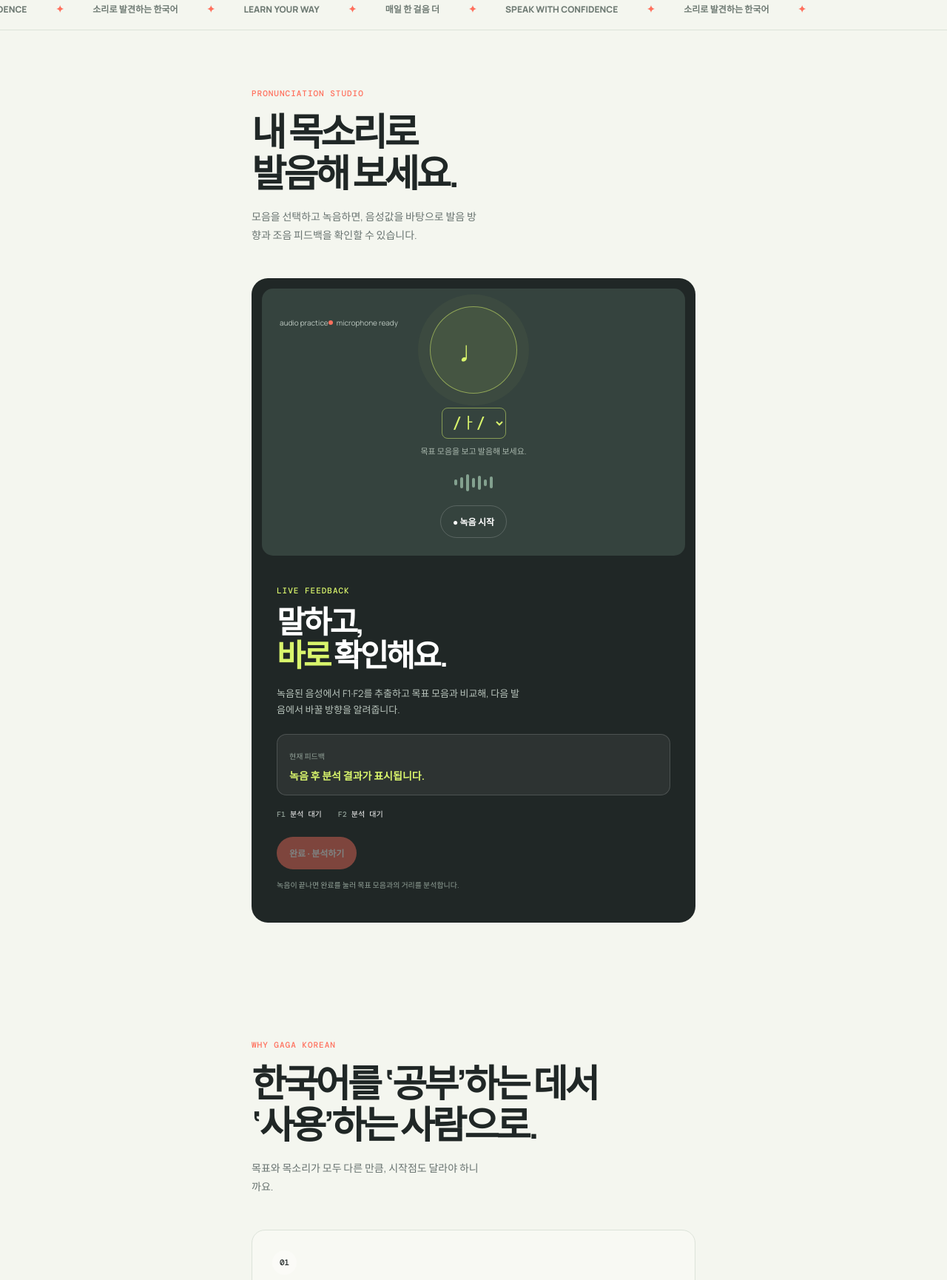
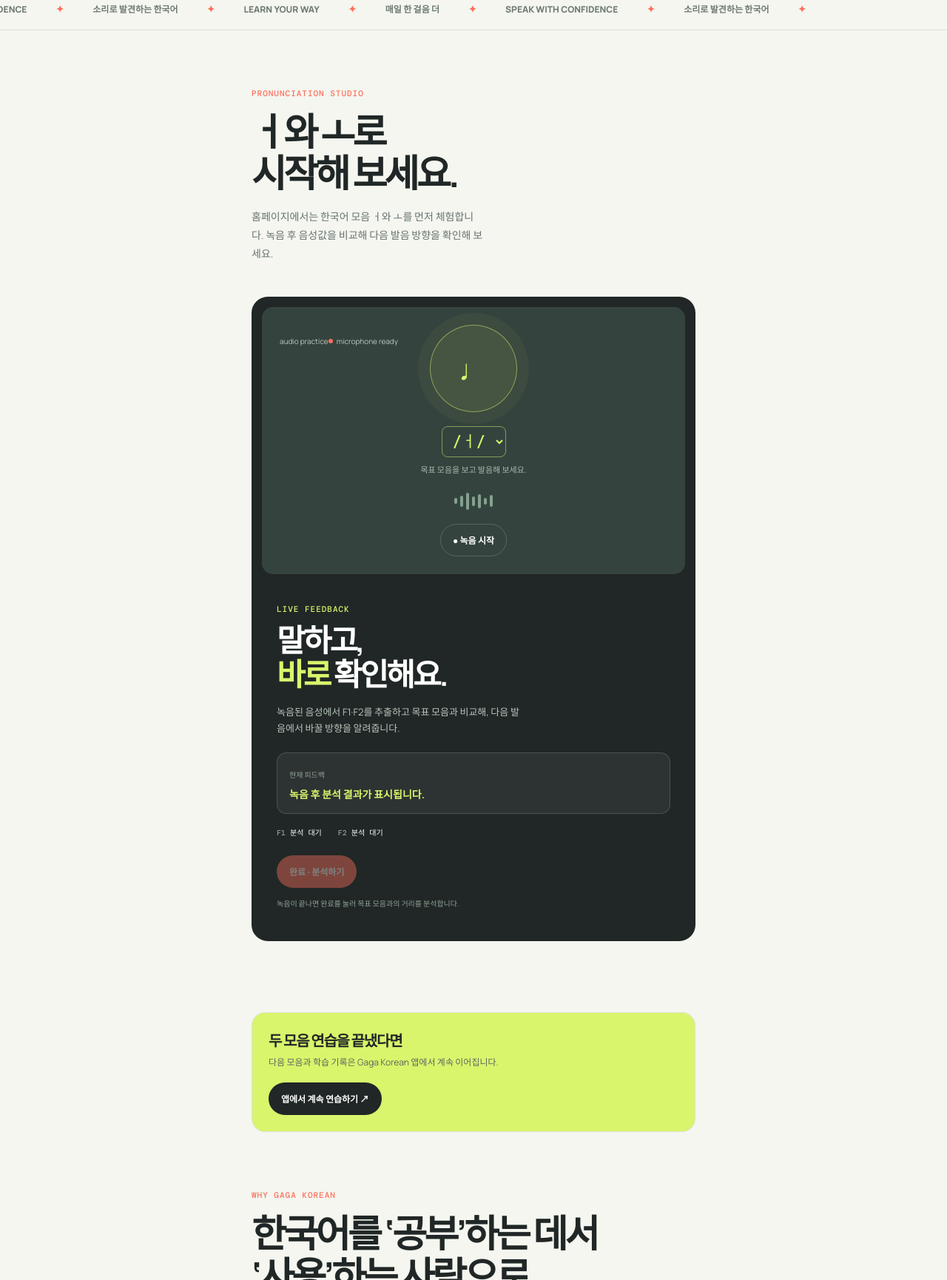
Before and after one commit to ness-96/gaga, a plain HTML site: page index.html in a window 1280 px wide. Shown: the part 1208-2938 px from the top of the page at 74% size. Drawn offline with nearby package versions, Linux system fonts and the light colour scheme.

Commit message:
Limit homepage vowel demo to eo and o

```diff
--- a/index.html
+++ b/index.html
@@ -142,6 +142,10 @@
     .record-button:disabled { cursor: not-allowed; opacity: .42; }
     .record-button.ready { opacity: 1; }
     .practice-note { margin-top: 13px; color: #91a097; font-size: 10px; }
+    .app-next { display: flex; align-items: center; justify-content: space-between; gap: 24px; margin-top: 16px; padding: 26px 30px; border: 1px solid var(--line); border-radius: 18px; background: var(--lime); }
+    .app-next h3 { margin: 0 0 6px; font-size: 20px; letter-spacing: -.06em; }
+    .app-next p { margin: 0; color: #596860; font-size: 12px; line-height: 1.6; }
+    .app-next button { flex: 0 0 auto; padding: 13px 17px; border: 0; border-radius: 999px; background: var(--ink); color: #fff; font-size: 12px; font-weight: 800; }
     .marquee { overflow: hidden; border-top: 1px solid var(--line); border-bottom: 1px solid var(--line); }
     .marquee-inner { display: flex; gap: 39px; width: max-content; padding: 19px 0; color: #6f7b74; animation: slide 26s linear infinite; }
     .marquee-item { display: flex; align-items: center; gap: 39px; font-size: 12px; font-weight: 800; }
@@ -223,6 +227,8 @@
       .speaker-card { left: 0; width: 275px; }
       .speaker-visual { height: 157px; }
       .speaker-card .speaker-feedback { font-size: 10px; }
+      .app-next { display: block; padding: 22px; }
+      .app-next button { margin-top: 18px; }
     }
     @media (max-width: 420px) {
       .hero-cta { align-items: flex-start; flex-direction: column; }
@@ -295,21 +301,17 @@
       <div class="section-head">
         <div>
           <div class="section-kicker mono">pronunciation studio</div>
-          <h2>내 목소리로<br />발음해 보세요.</h2>
+          <h2>ㅓ와 ㅗ로<br />시작해 보세요.</h2>
         </div>
-        <p class="section-desc">모음을 선택하고 녹음하면, 음성값을 바탕으로 발음 방향과 조음 피드백을 확인할 수 있습니다.</p>
+        <p class="section-desc">홈페이지에서는 한국어 모음 ㅓ와 ㅗ를 먼저 체험합니다. 녹음 후 음성값을 비교해 다음 발음 방향을 확인해 보세요.</p>
       </div>
       <div class="practice-shell">
         <div class="practice-audio">
           <div class="practice-audio-head"><span>audio practice</span><span class="live-dot"><i></i> microphone ready</span></div>
           <div class="mic-orb" id="micOrb">♩</div>
           <select class="vowel-select" id="vowelSelect" aria-label="목표 모음 선택">
-            <option value="ㅏ">/ㅏ/</option>
             <option value="ㅓ">/ㅓ/</option>
             <option value="ㅗ">/ㅗ/</option>
-            <option value="ㅜ">/ㅜ/</option>
-            <option value="ㅡ">/ㅡ/</option>
-            <option value="ㅣ">/ㅣ/</option>
           </select>
           <div class="audio-hint" id="audioHint">목표 모음을 보고 발음해 보세요.</div>
           <div class="audio-wave" id="audioWave"><i></i><i></i><i></i><i></i><i></i><i></i><i></i></div>
@@ -327,6 +329,13 @@
         </div>
       </div>
     </section>
+    <div class="wrap app-next" id="appNext">
+      <div>
+        <h3>두 모음 연습을 끝냈다면</h3>
+        <p>다음 모음과 학습 기록은 Gaga Korean 앱에서 계속 이어집니다.</p>
+      </div>
+      <button id="appButton">앱에서 계속 연습하기 ↗</button>
+    </div>
 
     <section class="wrap section" id="program">
       <div class="section-head"><div><div class="section-kicker mono" data-i18n="programKicker">Why Gaga Korean</div><h2 data-i18n="programTitle">한국어를 ‘공부’하는 데서<br />‘사용’하는 사람으로.</h2></div><p class="section-desc" data-i18n="programDesc">목표와 목소리가 모두 다른 만큼, 시작점도 달라야 하니까요.</p></div>
@@ -407,12 +416,8 @@
     const audioHint = document.getElementById('audioHint');
     const vowelSelect = document.getElementById('vowelSelect');
     const targetVowels = {
-      'ㅏ': { f1: 700, f2: 1200 },
       'ㅓ': { f1: 600, f2: 1000 },
-      'ㅗ': { f1: 400, f2: 800 },
-      'ㅜ': { f1: 350, f2: 700 },
-      'ㅡ': { f1: 400, f2: 1500 },
-      'ㅣ': { f1: 300, f2: 2300 }
+      'ㅗ': { f1: 400, f2: 800 }
     };
     vowelSelect.addEventListener('change', () => {
       audioHint.textContent = `목표 모음 /${vowelSelect.value}/를 한 번 길게 발음해 보세요.`;
@@ -527,6 +532,11 @@
       }
     });
     document.getElementById('consultButton').addEventListener('click', () => { toast.textContent = translations[document.documentElement.lang || 'ko'].toast; toast.classList.add('show'); clearTimeout(toastTimer); toastTimer = setTimeout(() => toast.classList.remove('show'), 3400); });
+    document.getElementById('appButton').addEventListener('click', () => {
+      toast.textContent = '앱 버전은 준비 중입니다. 홈페이지에서는 ㅓ와 ㅗ를 먼저 연습해 보세요.';
+      toast.classList.add('show');
+      setTimeout(() => toast.classList.remove('show'), 3400);
+    });
     setLanguage(localStorage.getItem('gaga-language') || 'ko');
   </script>
 </body>
```
